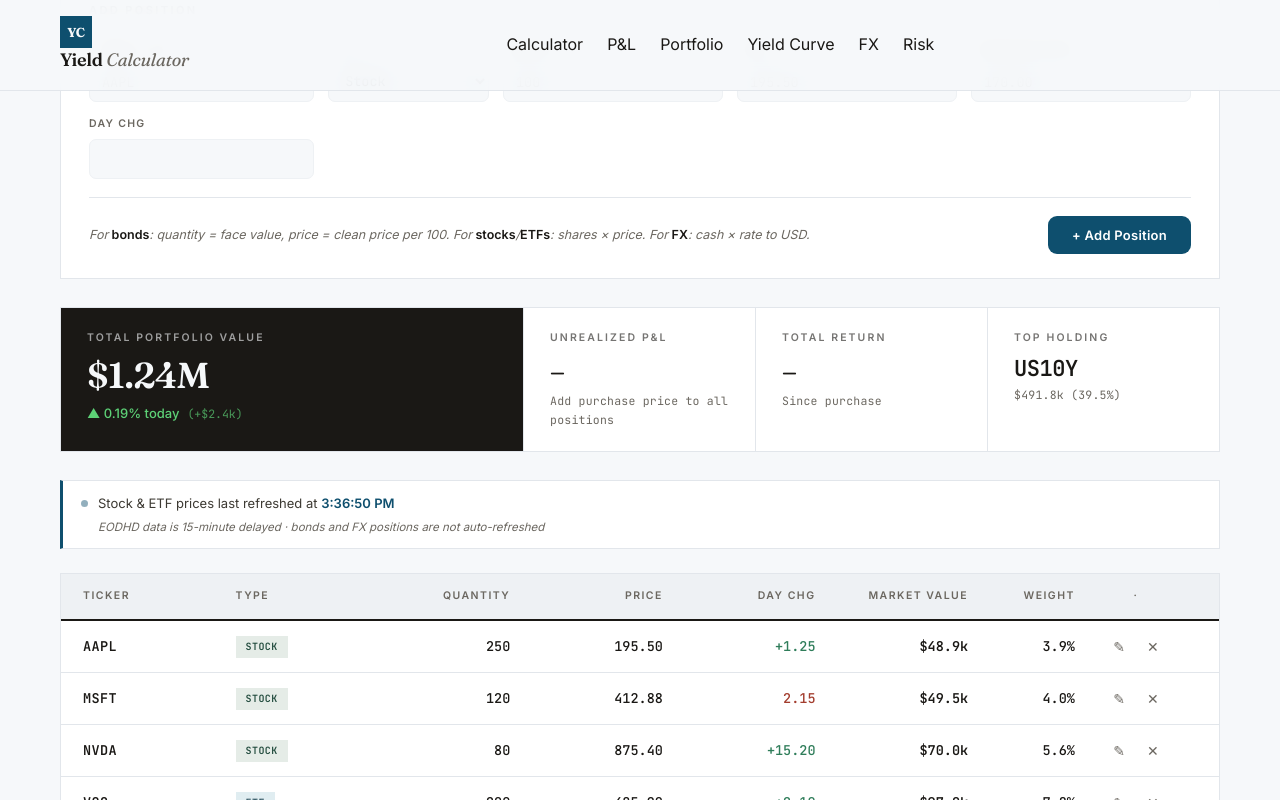
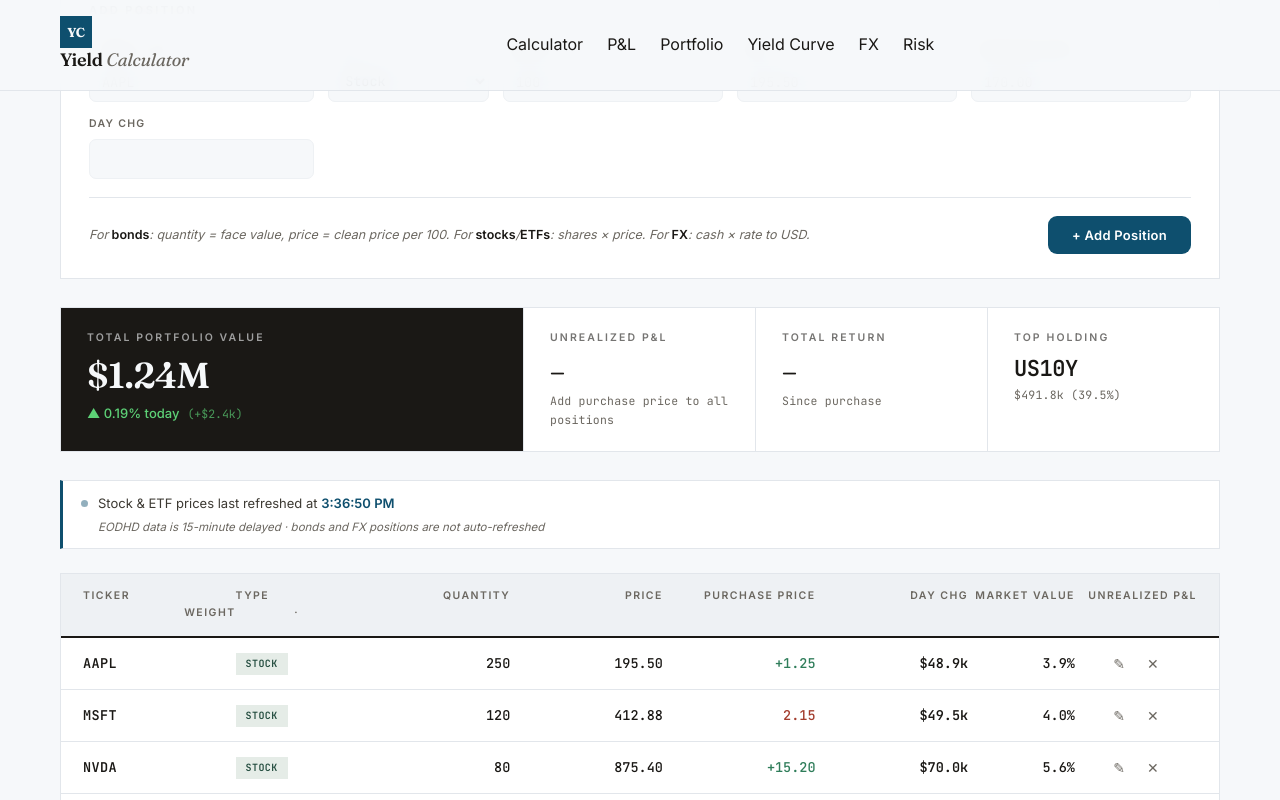
Before and after one commit to Garik725/Yield-Calculator, a Next.js app: page /portfolio in a window 1280 px wide. Both pictures are taken after a click on the button "Load Demo Portfolio". Shown: the part 441-1241 px from the top of the page. Built offline with nearby package versions, Linux system fonts and the light colour scheme; no server answers.

Commit message:
Update portfolio.js

```diff
--- a/pages/portfolio.js
+++ b/pages/portfolio.js
@@ -750,8 +750,10 @@
   <div>Type</div>
   <div className="r">Quantity</div>
   <div className="r">Price</div>
+  <div className="r">Purchase Price</div>
   <div className="r">Day Chg</div>
   <div className="r">Market Value</div>
+  <div className="r">Unrealized P&amp;L</div>
   <div className="r">Weight</div>
   <div className="c">·</div>
 </div>
```
Lines whose indentation alone changed are shown as unchanged.
